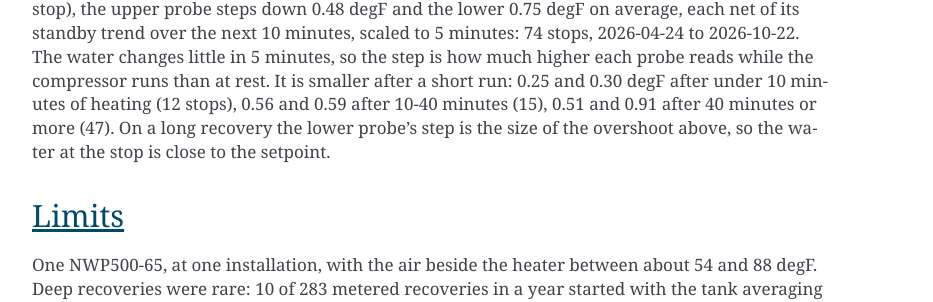
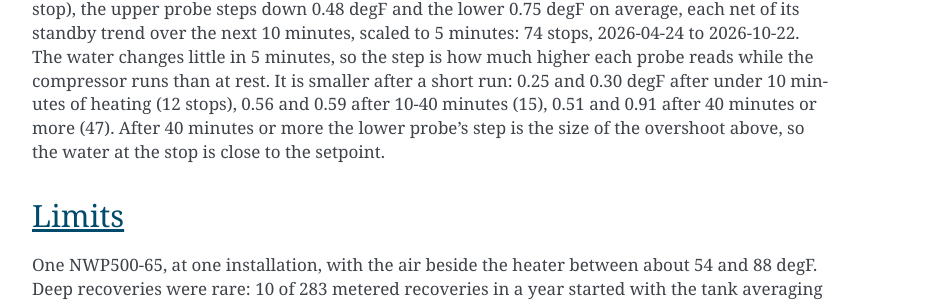
Before and after one commit to eman/nwp500-python, a Sphinx documentation site: the page built from docs/explanation/recovery-speed.rst, in a window 1280 px wide and 900 px high, scrolled down 5996 px. Shown: the part 418-720 px from the top of the window, without its empty margins (338-1271 px from the left). Built offline with Sphinx 7.4.7, drawn with Linux system fonts in a browser that asks for light colours; some of the changed text lies outside the part shown.

Commit message:
docs(recovery-speed): say the lower probe's step matches the overshoot after 40 minutes of heating

```diff
--- a/docs/explanation/recovery-speed.rst
+++ b/docs/explanation/recovery-speed.rst
@@ -431,9 +431,9 @@ stops, 2026-04-24 to 2026-10-22. The water changes little in 5 minutes,
 so the step is how much higher each probe reads while the compressor
 runs than at rest. It is smaller after a short run: 0.25 and 0.30 degF
 after under 10 minutes of heating (12 stops), 0.56 and 0.59 after 10-40
-minutes (15), 0.51 and 0.91 after 40 minutes or more (47). On a long
-recovery the lower probe's step is the size of the overshoot above, so
-the water at the stop is close to the setpoint.
+minutes (15), 0.51 and 0.91 after 40 minutes or more (47). After 40
+minutes or more the lower probe's step is the size of the overshoot
+above, so the water at the stop is close to the setpoint.
 
 
 Limits
```
